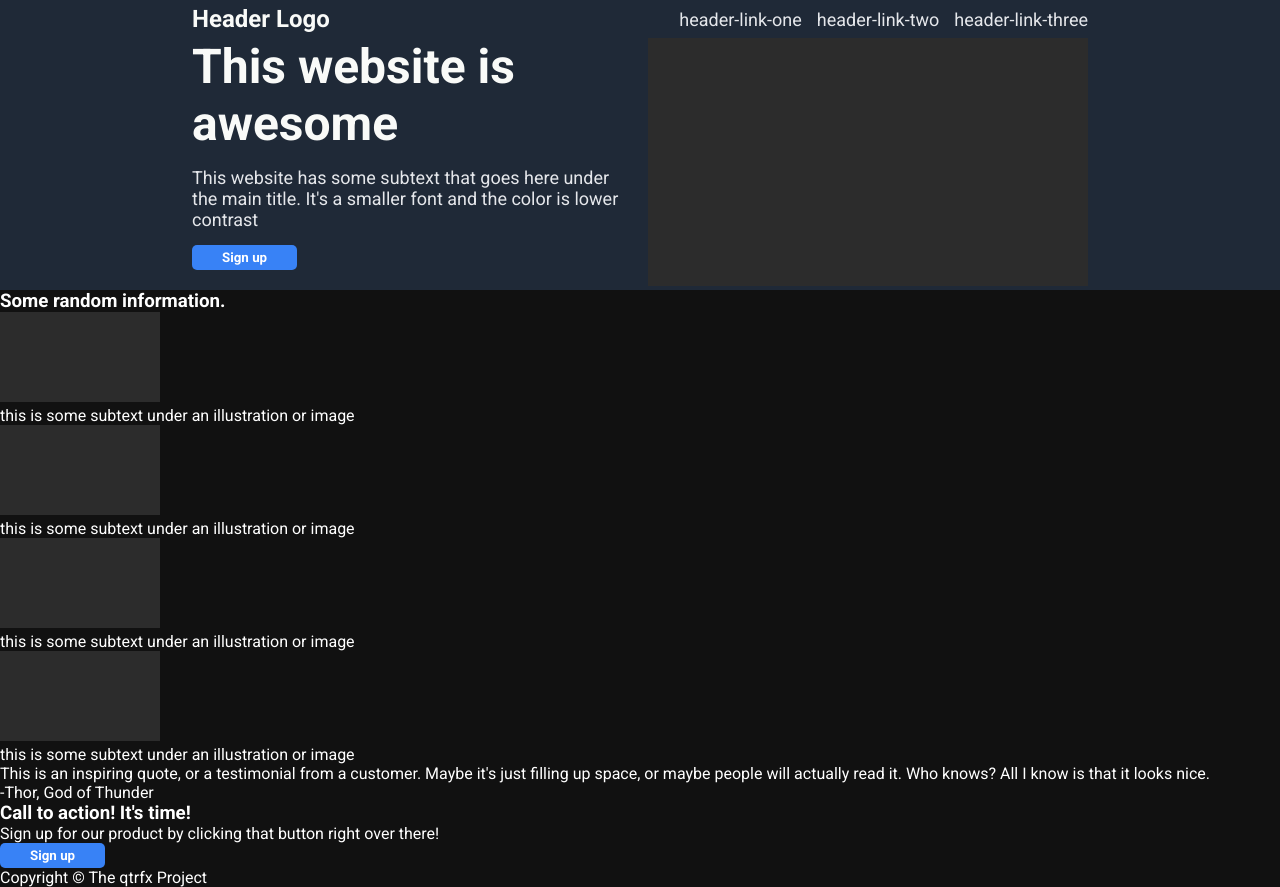
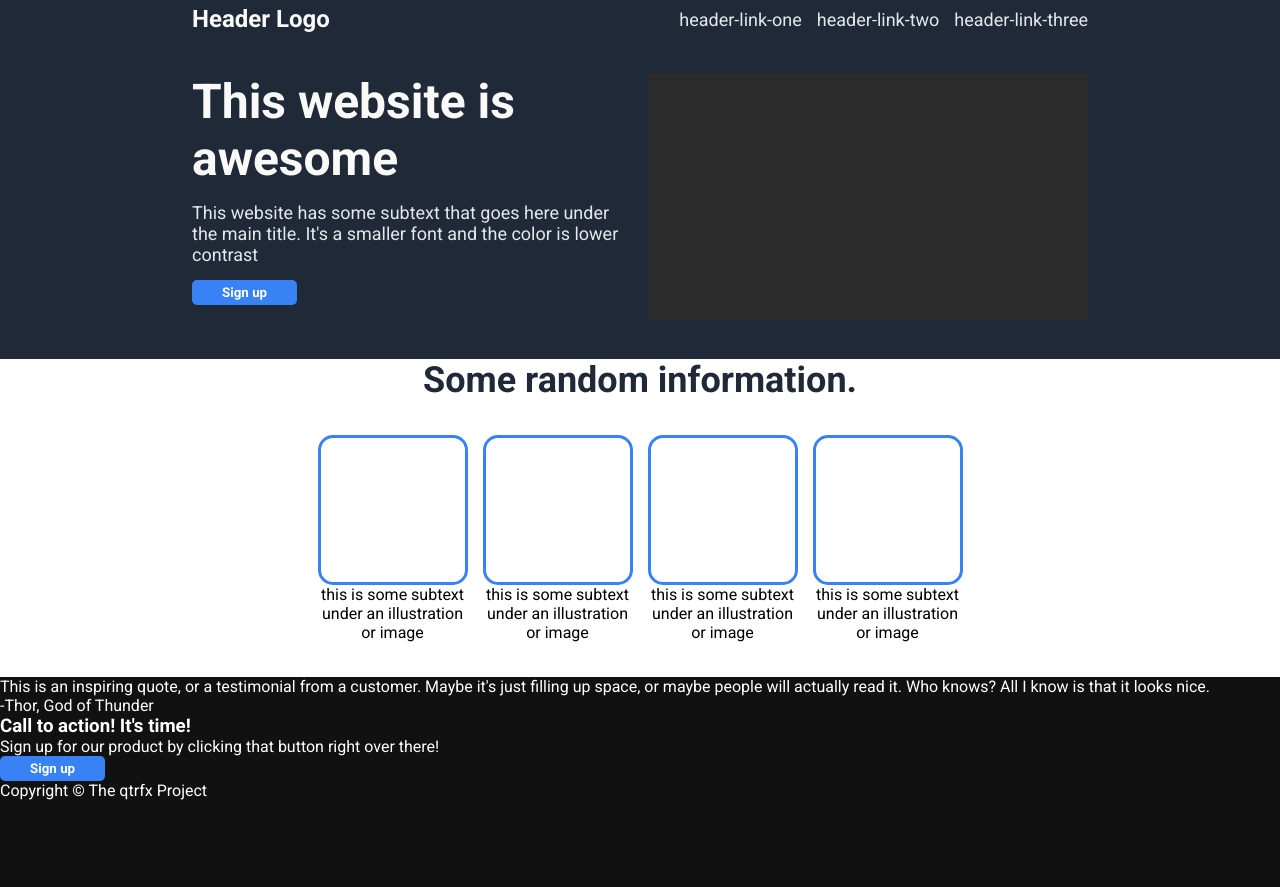
Before and after one commit to qtrfx/odin-landing-page, a plain HTML site: page index.html in a window 1280 px wide. After the commit the page ends 800 px from the top, so only its background shows below. Drawn offline with Linux system fonts and the light colour scheme.

Commit message:
feat: style gallery section

```diff
--- a/styles.css
+++ b/styles.css
@@ -113,4 +113,46 @@ button {
   border: none;
   border-radius: 5px;
 }
+
+.gallery-section-container {
+  display: flex;
+  background-color: white;
+  flex-direction: column;
+  flex-grow: 1;
+  justify-content: center;
+  align-items: center;
 }
+
+.gallery-header {
+  color: var(--gallery-header-color);
+  font-size: 36px;
+  background: white;
+  text-align: center;
+}
+
+.gallery {
+  display: flex;
+  gap: 15px;
+}
+
+.gallery-item {
+  display: flex;
+  flex-direction: column;
+  color: black;
+  justify-content: center;
+  align-items: center;
+  text-align: center;
+  width: 150px;
+}
+
+.gallery-image {
+  display: none;
+}
+
+.gallery-item-image-container {
+  width: 100%;
+  aspect-ratio: 1/1;
+  border: 3px solid var(--button-color);
+  border-radius: 15px;
+}
+}
```
